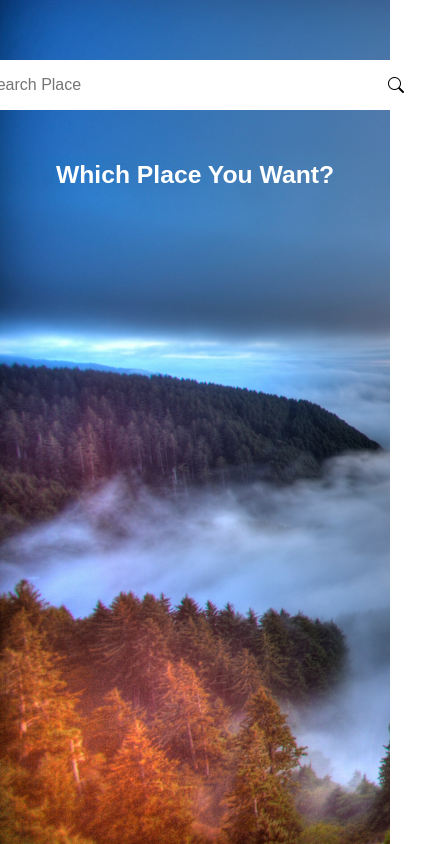
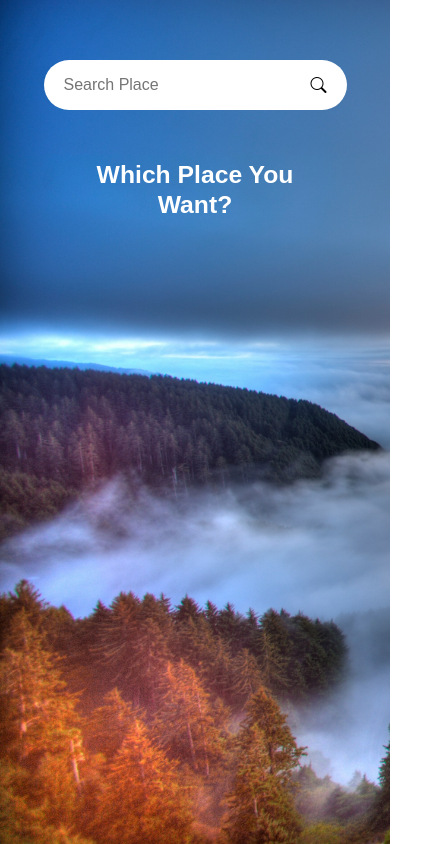
Before and after one commit to shuhaibpkdv/weather-app, a plain HTML site: page index.html in a window 390 px wide. Shown: the whole page, 424 px wide, since content can reach past the window. Drawn offline with nearby package versions, Linux system fonts and the light colour scheme.

Commit message:
responsive design

```diff
--- a/style.css
+++ b/style.css
@@ -64,3 +64,9 @@
 
   padding-bottom: 15px;
 }
+
+@media (max-width : 601px) {
+  .weather-container{
+    width: 275px;
+  }
+}
```
